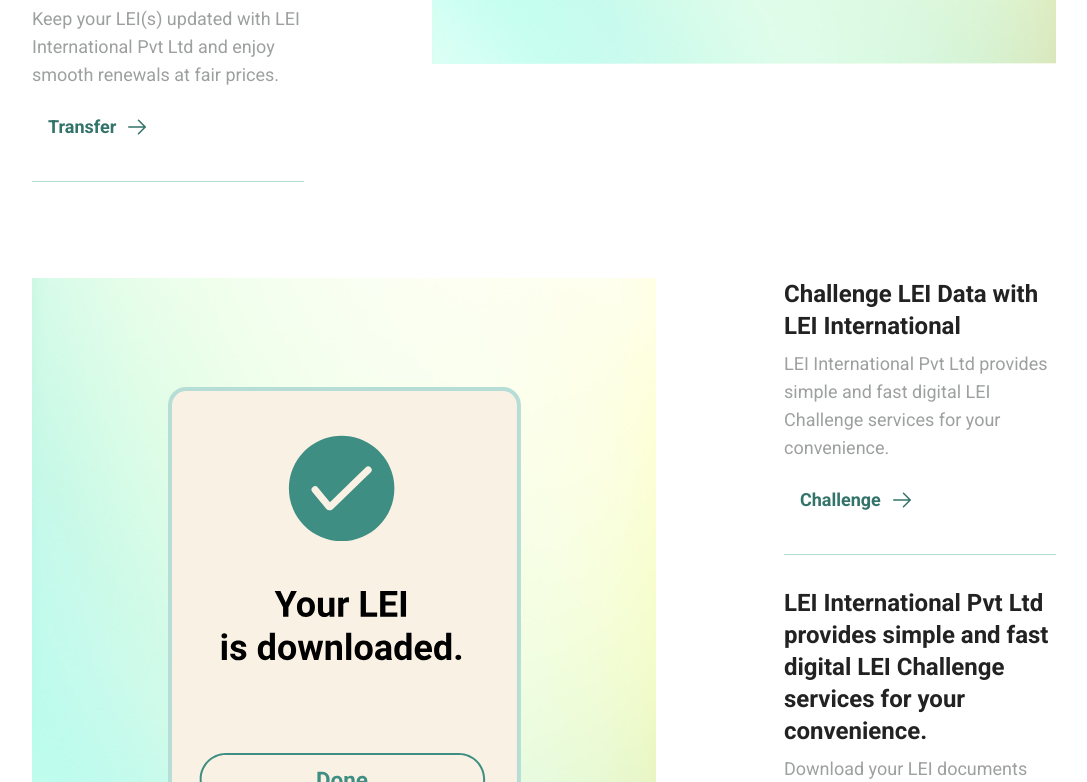
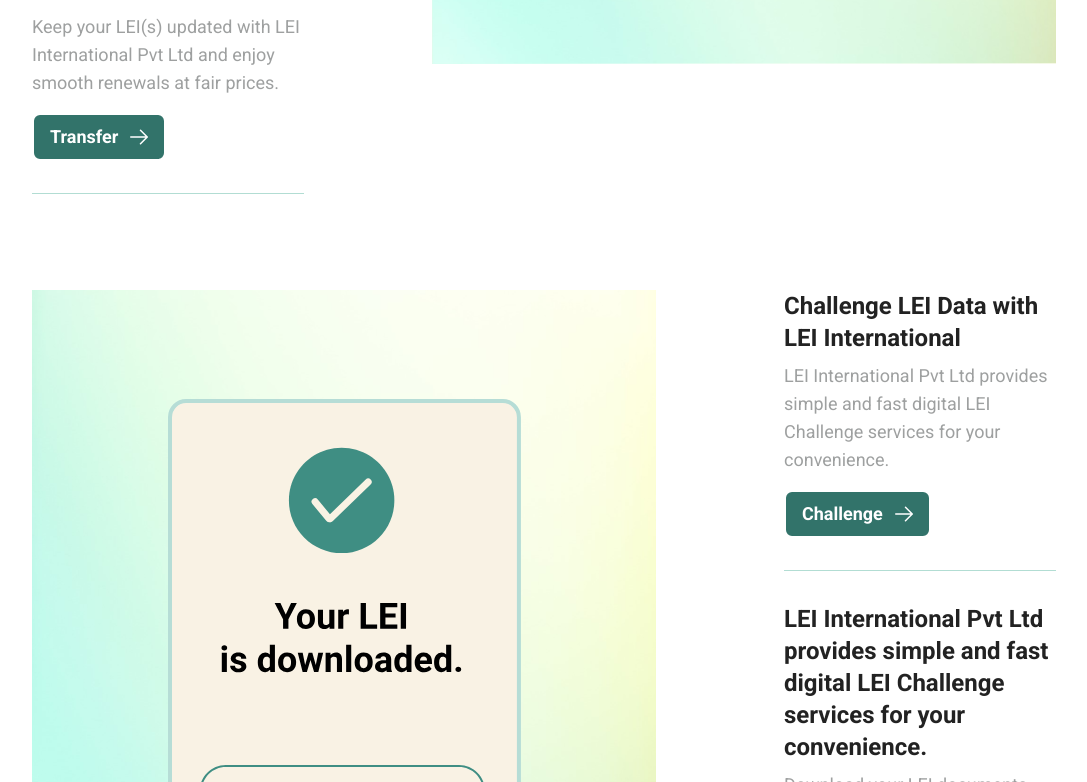
Before and after one commit to ujj-devv/TNV-Frontend, a React (Vite) app: page / in a window 1280 px wide. Shown: the part 1558-2340 px from the top of the page, without its empty margins (96-1183 px from the left). Built offline with nearby package versions, Linux system fonts and the light colour scheme.

Commit message:
FEAT: Landing page with maximum styling

```diff
--- a/src/assets/svg/ForwardArrowIcon.tsx
+++ b/src/assets/svg/ForwardArrowIcon.tsx
@@ -1,4 +1,4 @@
-const ForwardArrowIcon = () => {
+const ForwardArrowIcon = ({fillColor = "#32736A"}:{fillColor?:string}) => {
     return (
         <svg
             xmlns="http://www.w3.org/2000/svg"
@@ -8,7 +8,7 @@
             viewBox="0 0 18 16"
         >
             <path
-                fill="#32736A"
+                fill={fillColor}
                 d="m11.03.72 6.75 6.75a.75.75 0 0 1 0 1.06l-6.75 6.75a.75.75 0 1 1-1.06-1.06l5.47-5.47H.75a.75.75 0 0 1 0-1.5h14.69L9.97 1.78A.75.75 0 0 1 11.03.72"
             ></path>
         </svg>
--- a/src/components/pages/Home/AboutUs.tsx
+++ b/src/components/pages/Home/AboutUs.tsx
@@ -6,8 +6,8 @@
 const AboutUs = () => {
   return (
     <>
-      <Layout customClass=" flex flex-col gap-16 md:flex-row md:gap-32 p-8 md:px-32 md:py-16">
-        <LargeHeader text={"About LEI International Pvt. Ltd"} className="text-[#373656] leading-[72px] text-center" />
+      <Layout customClass=" flex flex-col gap-16 md:flex-row md:gap-32 p-8 px-32 md:py-16">
+        <LargeHeader text={"About LEI International Pvt. Ltd"} className="text-[#373656] leading-[72px] text-center md:text-left" />
         <div className="flex flex-col gap-12">
           {
             aboutUs.map(({ name, description }) => (
--- a/src/components/pages/Home/FAQSection.tsx
+++ b/src/components/pages/Home/FAQSection.tsx
@@ -7,7 +7,7 @@
 const FAQSection = () => {
   return (
     <Layout>
-      <div className="flex flex-col md:flex-row p-8 p-16 lg:px-32 gap-8">
+      <div className="flex flex-col md:flex-row p-16 lg:px-32 gap-8">
         <div>
           <h2 className="font-bold text-[64px] text-center md:text-left text-[#BED2E3]">Frequently asked questions</h2>
         </div>
@@ -15,7 +15,12 @@
           <div className="flex flex-col gap-12">
             <Accordion accordionData={faq} />
           </div>
-          <Button text={"VIEW MORE"} type={ButtonType.PRIMARY} customStyles="w-full" onClick={() => ""} />
+          <Button
+            text={"VIEW MORE"}
+            type={ButtonType.PRIMARY}
+            customStyles="w-full "
+            onClick={() => ""}
+          />
         </div>
       </div>
     </Layout>
--- a/src/components/pages/Home/ImportantLinksSection.tsx
+++ b/src/components/pages/Home/ImportantLinksSection.tsx
@@ -21,7 +21,7 @@
               ))}
             </div>
           </div>
-          <div className="self-start md:self-end w-full md:w-auto">
+          <div className="flex justify-center md:self-end w-1/2 ">
             <SearchBar placeholder="Search LEIs by entity name / LEI number" />
           </div>
         </div>
--- a/src/components/pages/Home/ServiceOverview.tsx
+++ b/src/components/pages/Home/ServiceOverview.tsx
@@ -30,7 +30,7 @@
             ))}
           </div>
 
-          <div className="p-0 flex justify-center md:justify-start">
+          <div className="p-0 justify-center hidden md:block">
             {/* Display the image of the currently hovered 'service', or a default image if none */}
             {hoveredServiceKey !== ""
               ? services.find(service => service.key === hoveredServiceKey)?.image()
@@ -40,7 +40,7 @@
 
         {/* Section for 'draftServices' with hover effect */}
         <div className="flex gap-32 mb-16">
-          <div className="p-0 flex justify-center md:justify-start">
+          <div className="p-0 justify-center hidden md:block">
             {/* Display the image of the currently hovered 'draftService', or a default image if none */}
             {hoveredDraftServiceKey !== ""
               ? draftServices.find(draft => draft.key === hoveredDraftServiceKey)?.image()
--- a/src/components/pages/Home/components/ServicesCard.tsx
+++ b/src/components/pages/Home/components/ServicesCard.tsx
@@ -2,17 +2,23 @@
 import Button from "../../../ui/Button/Button"
 import { ButtonType } from "../../../ui/Button/button.types";
 interface ServicesCardProps {
-    action: string;
-    name: string;
-    description: string;
+  action: string;
+  name: string;
+  description: string;
 }
 
-const ServicesCard = ({name, description, action}:ServicesCardProps) => {
+const ServicesCard = ({ name, description, action }: ServicesCardProps) => {
   return (
     <div className="border-b border-[#B2DDD3] pb-8 mb-8">
       <h4 className="text-[#222222] text-2xl font-semibold mb-2">{name}</h4>
       <p className="text-[#9EA0A0] text-lg font-normal mb-4">{description}</p>
-      <Button onClick={() => ""} type={ButtonType.SECONDARY} text={action} icon={<ForwardArrowIcon/>} customStyles="font-semibold text-lg"/>
+      <Button
+        onClick={() => ""}
+        type={ButtonType.PRIMARY}
+        text={action}
+        icon={<ForwardArrowIcon fillColor="white" />}
+        customStyles="font-semibold text-lg"
+      />
     </div>
   )
 }
--- a/src/components/ui/Button/Button.tsx
+++ b/src/components/ui/Button/Button.tsx
@@ -5,7 +5,7 @@
     const secondaryStyle = 'text-[#32736A] font-semibold text-lg'
     const whiteBgButtonStyle = "bg-white text-[#32736A] text-base font-normal rounded-lg py-2 px-4"
 
-    const buttonStyles = `${type === ButtonType.PRIMARY ? primaryStyle : ButtonType.WHITE_BG ? whiteBgButtonStyle: secondaryStyle} flex items-center justify-between gap-3`
+    const buttonStyles = `${type === ButtonType.PRIMARY ? primaryStyle : ButtonType.WHITE_BG ? whiteBgButtonStyle: secondaryStyle} flex items-center justify-center gap-3`
     return (
         <button className={`${customStyles} ${buttonStyles} `} onClick={onClick}>
             {text}
--- a/src/components/ui/SearchBar/SearchBar.tsx
+++ b/src/components/ui/SearchBar/SearchBar.tsx
@@ -3,7 +3,7 @@
 
 const SearchBar = ({placeholder}:{placeholder:string}) => {
     return (
-        <div className="flex items-center max-w-md bg-white p-4 border-1 rounded-lg shadow-md overflow-hidden">
+        <div className="flex items-center w-full bg-white p-4 border-1 rounded-lg shadow-md overflow-hidden">
             <input
                 type="text"
                 className="w-full text-gray-700 focus:outline-none"
```
